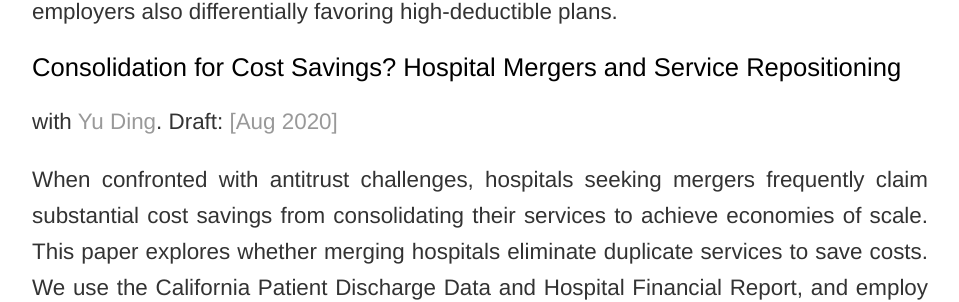
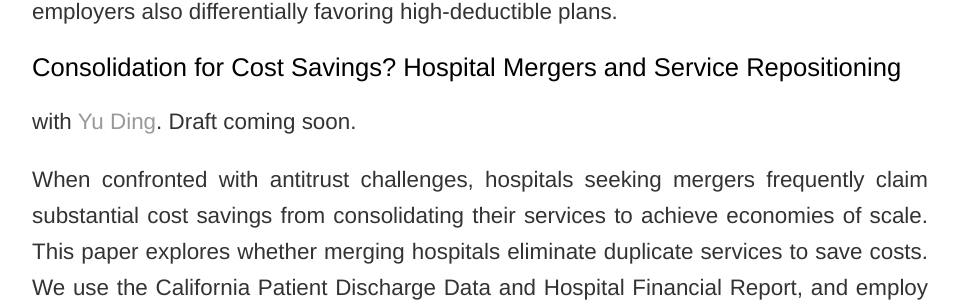
Before and after one commit to trifen/feng3hu.github.io, a Jekyll site: the page built from research.html, in a window 1280 px wide and 900 px high, scrolled down 996 px. Shown: the part 151-453 px from the top of the window, without its empty margins (160-1119 px from the left). Built offline with Jekyll 4.4.1, drawn with Linux system fonts in a browser that asks for light colours.

Commit message:
Update research.html

```diff
--- a/research.html
+++ b/research.html
@@ -15,7 +15,7 @@ title: Chenyuan Liu
 		<p> Prior research documents that there are sometimes dominated options in health plan menus, but is that common? We analyze Kaiser Family Foundation data on health plans that firms offer to their employees. For firms offering both a high-deductible and lower-deductible health plan, 62% of the time the high-deductible option has lower maximum spending risk for the employee. We estimate that the high-deductible plan dominates at roughly half of firms. We discuss potential mechanisms behind these surprising patterns and find support both for two explanations: widespread adverseselection pricing and some employers also differentially favoring high-deductible plans.  </p>
 		<p> </p>
   		<h2>Consolidation for Cost Savings? Hospital Mergers and Service Repositioning</h2>
-		<p> with <a href= "https://sites.google.com/wisc.edu/yu-ding/" target="_blank">Yu Ding</a>.  Draft: <a href= "https://chenyuanliu.github.io/files/HospitalServiceReposition_DingLiu.pdf" target="_blank">[Aug 2020]</a></p>
+		<p> with <a href= "https://sites.google.com/wisc.edu/yu-ding/" target="_blank">Yu Ding</a>.  Draft coming soon.</p>
 		<p> When confronted with antitrust challenges, hospitals seeking mergers frequently claim substantial cost savings from consolidating their services to achieve economies of scale. This paper explores whether merging hospitals eliminate duplicate services to save costs. We use the California Patient Discharge Data and Hospital Financial Report, and employ a difference-in-differences research design. We find that targets and acquirers located within 10 miles of each other eliminate about five duplicate services on average. These adjacent merging hospitals also become more specialized in their service offering, with the volume concentration measurement (Herfindahl-Hirschman Index) across services increasing by 10%. Compared to non-merged hospitals, the merging hospitals experience a 20% reduction in per-unit patient care costs for the consolidated services, a slight increase in patients' travel time, and no change in unexpected readmission rates. Service consolidation is not observed in more distant mergers. These results are robust to different service measurements and control strategies. </p>
 		<p> </p>
 		<h2>Financial Incentives and Physician Treatment Decisions: Evidence from Lower Back Pain</h2>
```
